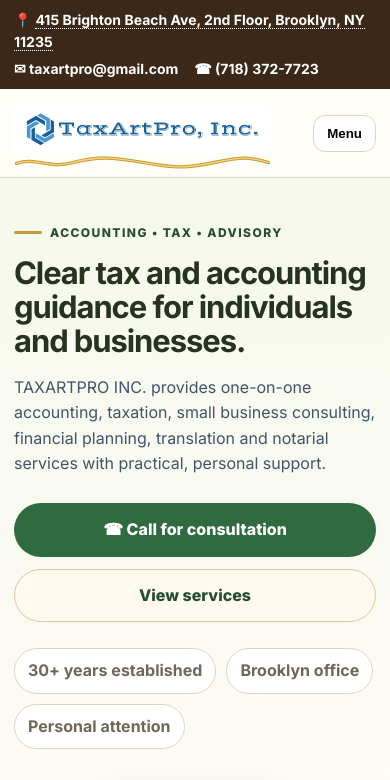
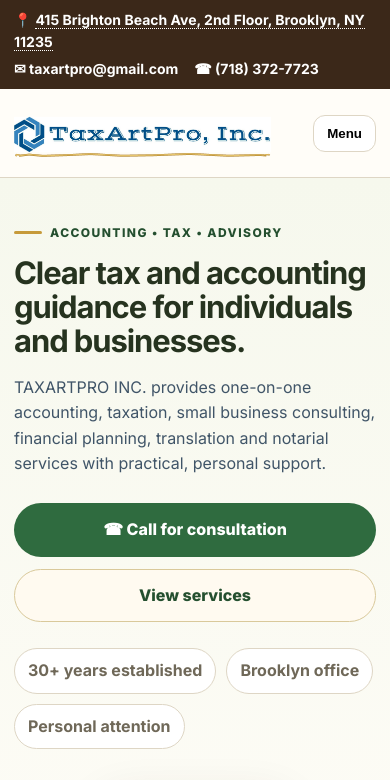
Before and after one commit to arcady-test/site, a plain HTML site: page index.html in a window 390 px wide. Shown: the top 780 px of the page. Drawn offline with Linux system fonts and the light colour scheme.

Commit message:
Add files via upload

```diff
--- a/assets/css/styles.css
+++ b/assets/css/styles.css
@@ -912,3 +912,28 @@
     margin-top: 2px !important;
   }
 }
+
+
+/* v22: use underlined logo image asset directly */
+.header .logo .logo-underline { display: none !important; }
+.header .logo img {
+  display: block !important;
+  width: 720px !important;
+  max-width: min(720px, 58vw) !important;
+  max-height: 178px !important;
+  object-fit: contain !important;
+}
+@media (max-width: 980px) {
+  .header .logo img {
+    width: 460px !important;
+    max-width: 62vw !important;
+    max-height: 122px !important;
+  }
+}
+@media (max-width: 620px) {
+  .header .logo img {
+    width: 300px !important;
+    max-width: 66vw !important;
+    max-height: 88px !important;
+  }
+}
--- a/index.html
+++ b/index.html
@@ -20,7 +20,7 @@
 </div>
 <header class="header">
   <div class="container nav">
-    <a class="logo" href="index.html" aria-label="TaxArtPro home"><img src="assets/img/taxartpro-logo.jpg" alt="TaxArtPro, Inc. logo"><span class="logo-underline" aria-hidden="true"></span></a>
+    <a class="logo" href="index.html" aria-label="TaxArtPro home"><img src="assets/img/taxartpro-logo-underlined.png" alt="TaxArtPro, Inc. logo"></a>
     <button class="menu-toggle" aria-expanded="false">Menu</button>
     <nav class="nav-links" aria-label="Main navigation"><a class="active" href="#home">Home</a><a href="#services">Services</a><a href="#resources">Online Resources</a><a class="call" href="tel:+17183727723">Call now</a></nav>
   </div>
@@ -164,7 +164,7 @@
 </main>
 <footer class="footer">
   <div class="container footer-grid">
-    <div><img src="assets/img/taxartpro-logo.jpg" alt="TaxArtPro, Inc. logo"><p>Accounting, taxation, small business consulting, financial planning, translation and notarial services.</p></div>
+    <div><img src="assets/img/taxartpro-logo-underlined.png" alt="TaxArtPro, Inc. logo"><p>Accounting, taxation, small business consulting, financial planning, translation and notarial services.</p></div>
     <div><h3>Contact</h3><div class="footer-links"><a href="tel:+17183727723">☎ (718) 372-7723</a><a href="mailto:taxartpro@gmail.com">✉ taxartpro@gmail.com</a><span>Fax: (718) 872-2222</span><a href="https://www.taxartpro.com" target="_blank" rel="noopener">www.taxartpro.com</a></div></div>
     <div><h3>Office</h3><p><a class="address-link" href="https://www.google.com/maps/search/?api=1&query=415%20Brighton%20Beach%20Ave%202nd%20Floor%2C%20Brooklyn%2C%20NY%2011235" target="_blank" rel="noopener">415 Brighton Beach Ave, 2nd Floor<br>Brooklyn, NY 11235</a></p><div class="footer-links"><a href="#home">Home</a><a href="#services">Services</a><a href="#resources">Online resources</a></div></div>
   </div>
```
Also changed, not shown: assets/img/taxartpro-logo-underlined.png (added).
